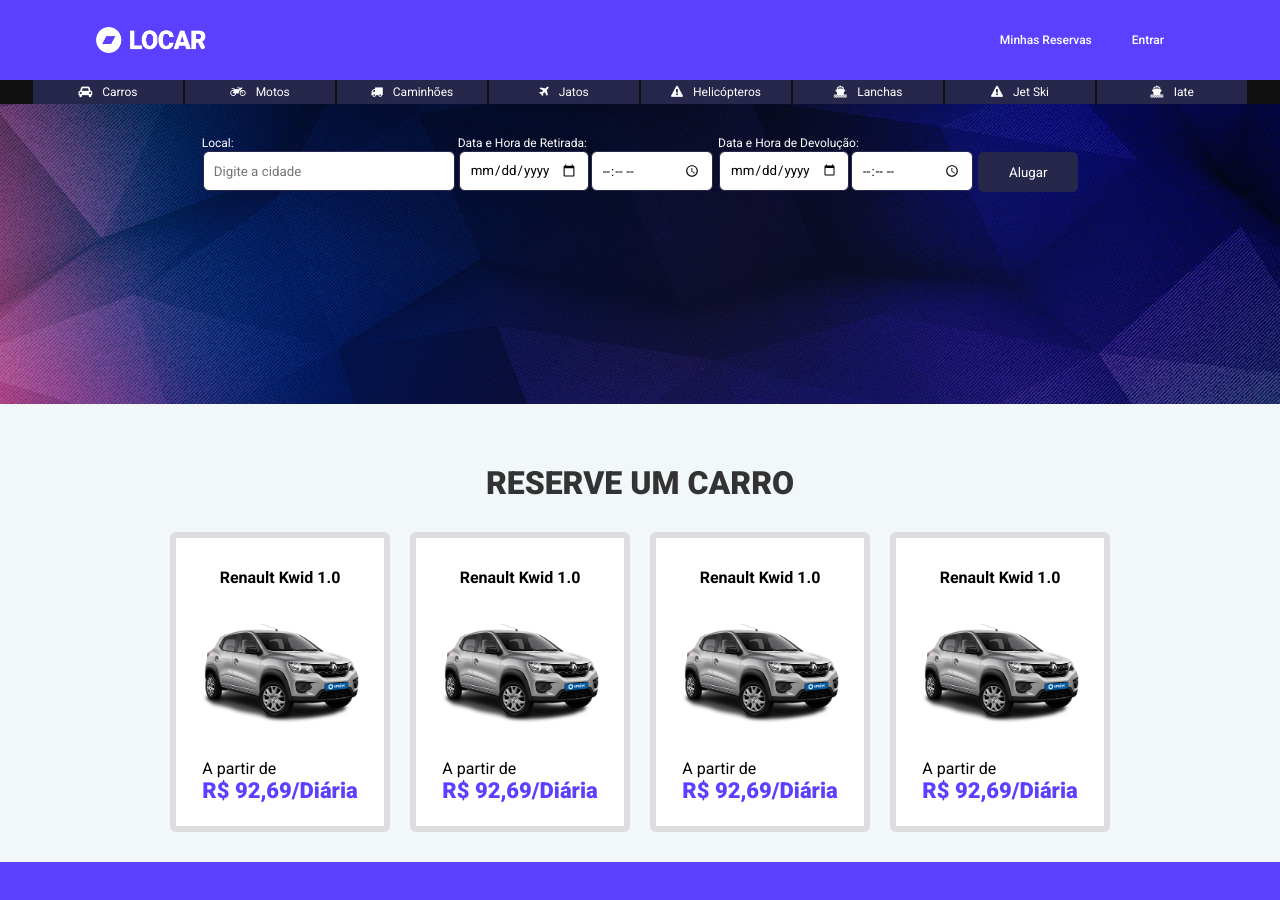
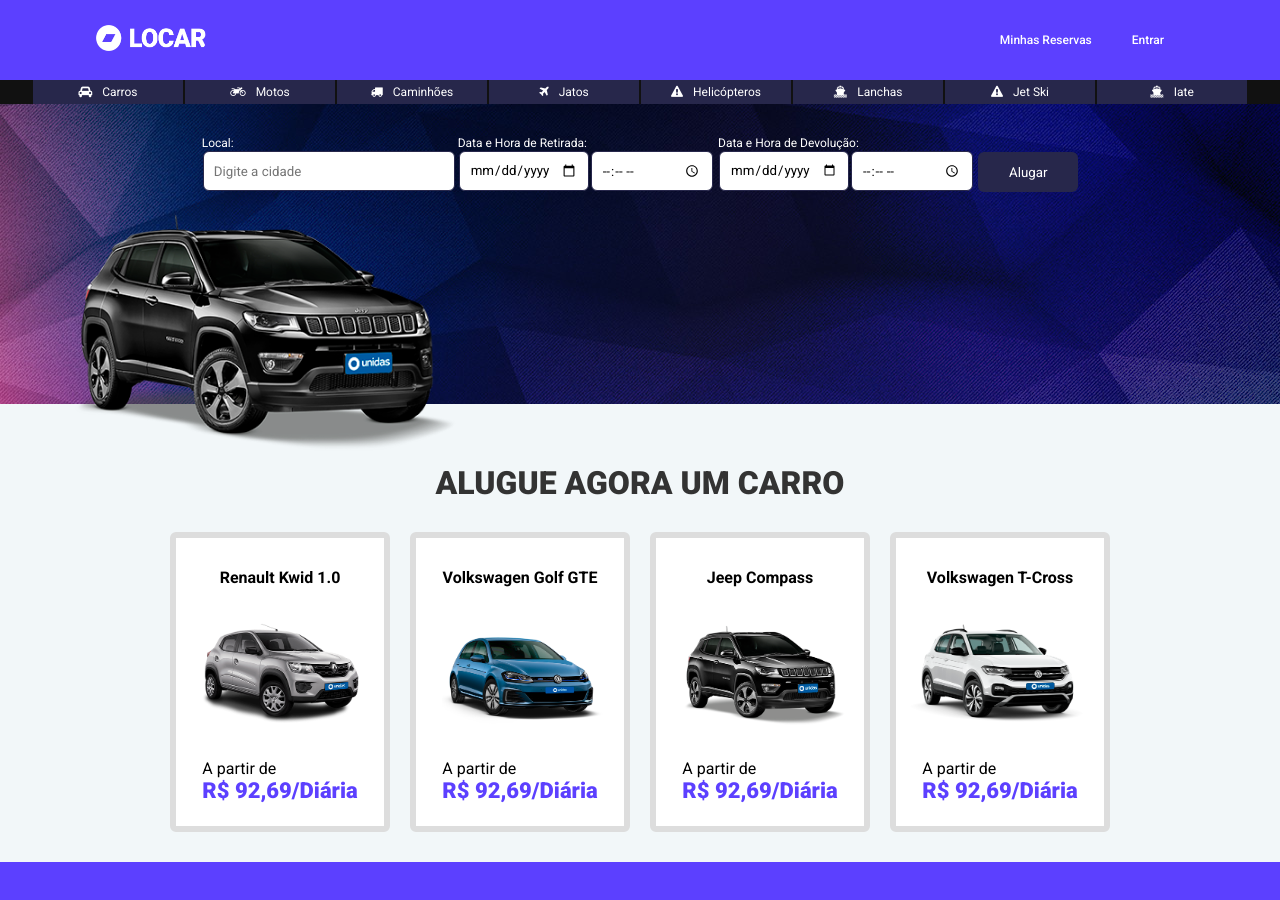
Before and after one commit to jaquelinediasoliveira/Projeto, a plain HTML site: page Projetinho/site/index.html in a window 1280 px wide. Drawn offline with Linux system fonts and the light colour scheme.

Commit message:
Update index.html

```diff
--- a/Projetinho/site/index.html
+++ b/Projetinho/site/index.html
@@ -13,13 +13,13 @@
         href="https://fonts.googleapis.com/css2?family=Roboto:ital,wght@0,300;0,400;0,500;0,700;0,900;1,300;1,400;1,500;1,700;1,900&display=swap"
         rel="stylesheet">
     <link rel="stylesheet" href="https://cdnjs.cloudflare.com/ajax/libs/font-awesome/4.7.0/css/font-awesome.min.css">
-    <title>Locadora</title>
+    <title>Locar - Locadora de Veículos</title>
 </head>
 
 <body>
     <header>
         <div class="header">
-            <img src="./img/logo.png" alt="" id="logo">
+            <a href="./index.html"><img src="./img/logo.png" alt="" id="logo"></a>
             <div>
                 <ul class="login">
                     <li><a href="#">Minhas Reservas</a></li>
@@ -31,7 +31,7 @@
     </header>
     <div class="veiculos">
         <ul class="menu-veiculos">
-            <li><a href="#"><i class="fa fa-car" aria-hidden="true"></i>Carros</a></li>
+            <li><a href="./index.html"><i class="fa fa-car" aria-hidden="true"></i>Carros</a></li>
             <li><a href="#"><i class="fa fa-motorcycle" aria-hidden="true"></i>Motos</a></li>
             <li><a href="#"><i class="fa fa-truck" aria-hidden="true"></i>Caminhões</a></li>
             <li><a href="#"><i class="fa fa-plane" aria-hidden="true"></i>Jatos</a></li>
@@ -80,9 +80,10 @@
             <button class="botao" type="submit">Alugar</button>
 
         </form>
+        <img id="img2" src="./img/sg_jeep_compass-1.png" alt="">
     </section>
 
-    <h1>Reserve um carro</h1>
+    <h1>Alugue agora um carro</h1>
 
     <section class="carros">
         <div class="card">
@@ -94,24 +95,24 @@
             </div>
         </div>
         <div class="card">
-            <h2>Renault Kwid 1.0</h2>
-            <img src="./img/am_renault_kwid.png" alt="">
+            <h2>Volkswagen Golf GTE</h2>
+            <img src="./img/ee_golf_gte-2.png" alt="">
             <div>
                 <p>A partir de</p>
                 <p class="diaria">R$ 92,69/Diária</p>
             </div>
         </div>
         <div class="card">
-            <h2>Renault Kwid 1.0</h2>
-            <img src="./img/am_renault_kwid.png" alt="">
+            <h2>Jeep Compass</h2>
+            <img src="./img/sg_jeep_compass-1.png" alt="">
             <div>
                 <p>A partir de</p>
                 <p class="diaria">R$ 92,69/Diária</p>
             </div>
         </div>
         <div class="card">
-            <h2>Renault Kwid 1.0</h2>
-            <img src="./img/am_renault_kwid.png" alt="">
+            <h2>Volkswagen T-Cross</h2>
+            <img src="./img/sv_volkswagen_t-cross-1.png" alt="">
             <div>
                 <p>A partir de</p>
                 <p class="diaria">R$ 92,69/Diária</p>
```
